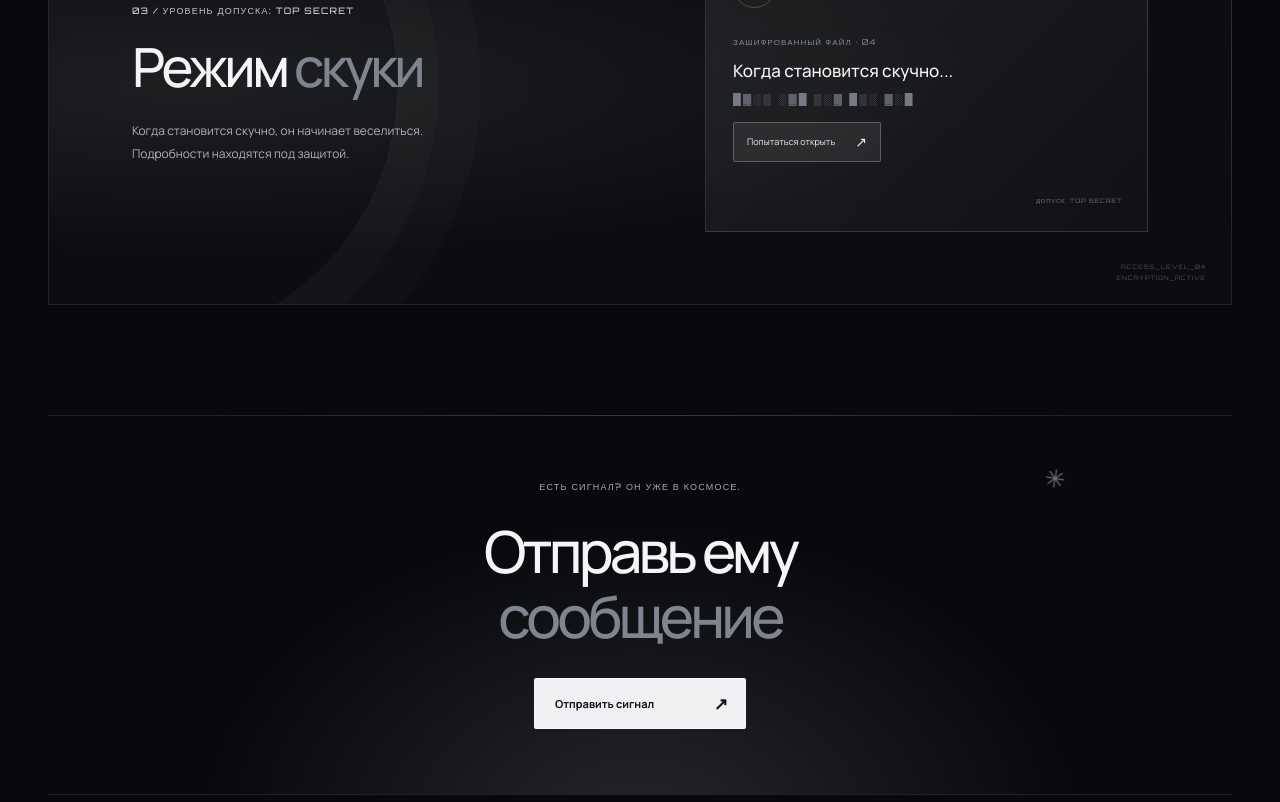
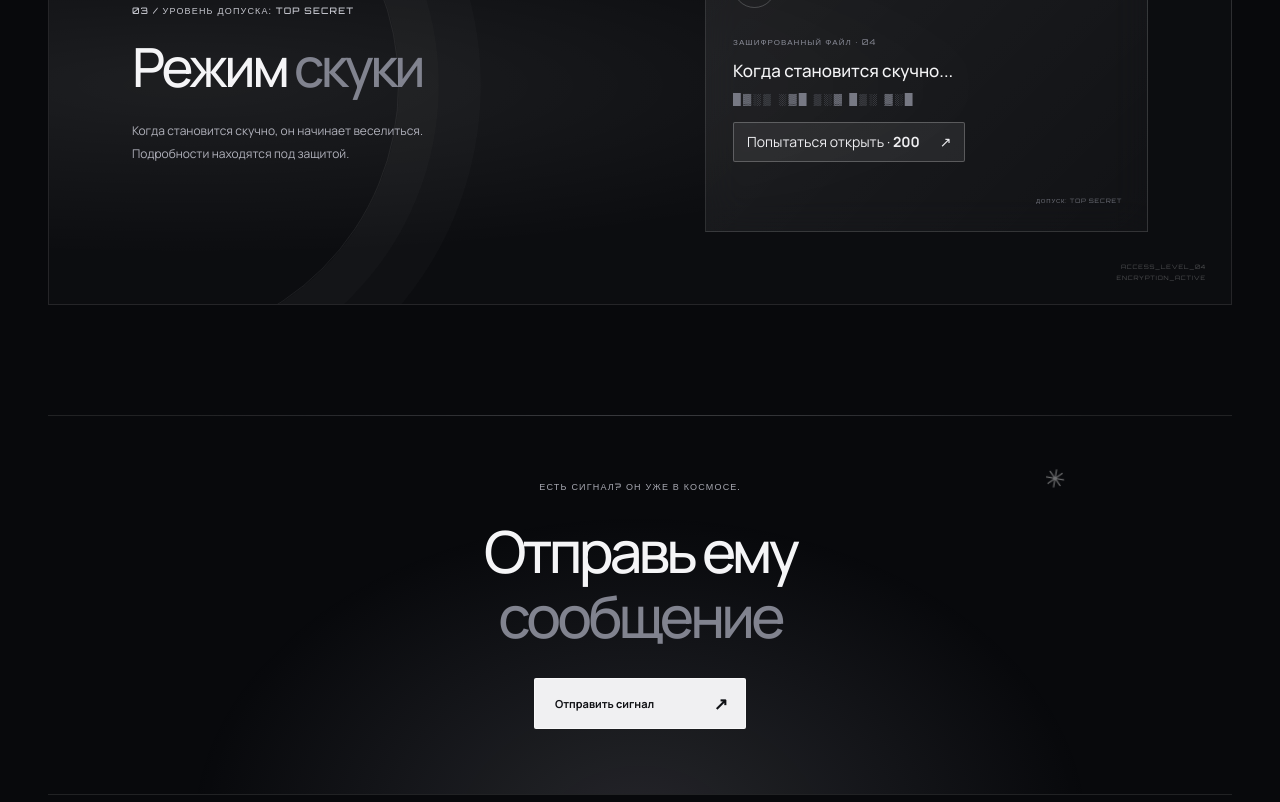
Before and after one commit to atf724/Asylmurat-pupsik, a plain HTML site: page index.html in a window 1280 px wide. Shown: the part 2306-3108 px from the top of the page. Drawn offline with Linux system fonts and the light colour scheme.

Commit message:
Update index.html

```diff
--- a/index.html
+++ b/index.html
@@ -174,7 +174,10 @@
           <span class="meta-label">ЗАШИФРОВАННЫЙ ФАЙЛ · 04</span>
           <h3>Когда становится скучно...</h3>
           <p class="secret-preview" aria-hidden="true">█▓░▒ ░▓█ ▒░▓ █▒░ ▓░█</p>
-          <button class="secret-button" id="secret-button" type="button" aria-controls="secret-result">Попытаться открыть <span aria-hidden="true">↗</span></button>
+          <button class="secret-button" id="secret-button" type="button" aria-controls="secret-result">
+            <span>Попытаться открыть · <strong id="secret-counter">200</strong></span>
+            <span aria-hidden="true">↗</span>
+          </button>
           <p class="secret-result" id="secret-result" role="status" hidden></p>
           <span class="secret-clearance">ДОПУСК: TOP SECRET</span>
         </div>
```
